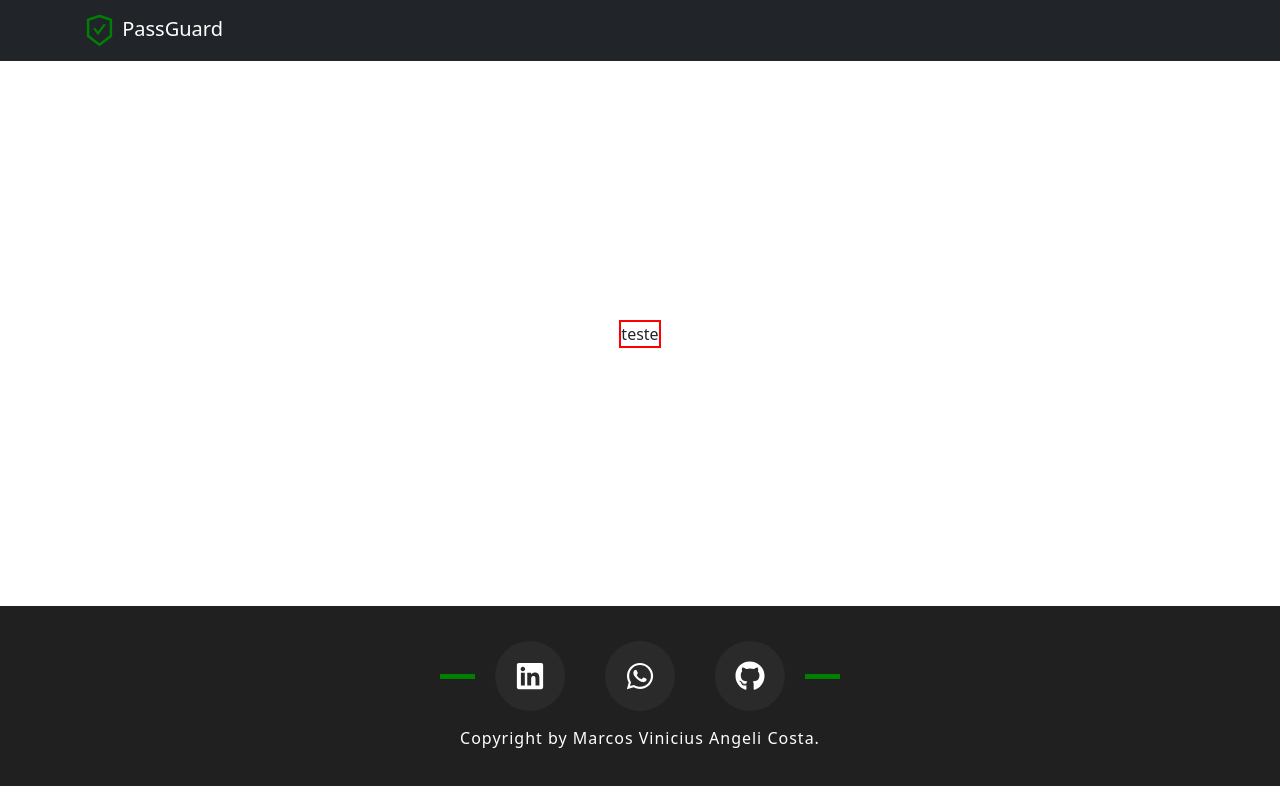
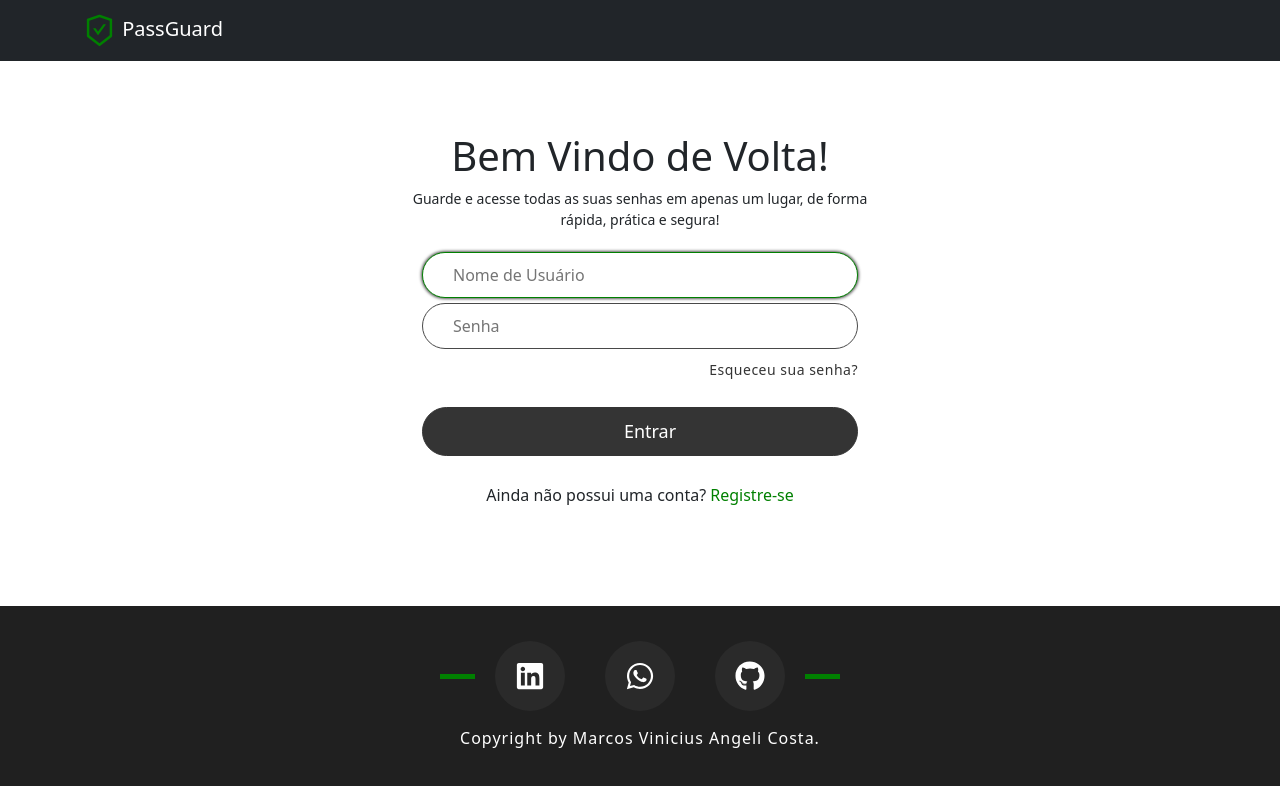
Before and after one commit to MarcosVinicius556/PassGuard_React_TS, a React (Vite) app: page / in a window 1280 px wide. Shown: the top 786 px of the page. Built offline with nearby package versions, Linux system fonts and the light colour scheme.

Commit message:
Página de Login estilizada

```diff
--- a/src/components/DefaultPageContent/PageContent.style.tsx
+++ b/src/components/DefaultPageContent/PageContent.style.tsx
@@ -4,6 +4,6 @@ export const DefaultPageContainer = styled.div`
     display: flex;
     justify-content: center;
     align-items: center;
-
+    width: 100%;
     height: 100%;
 `;
--- a/src/pages/Login/Login.style.tsx
+++ b/src/pages/Login/Login.style.tsx
@@ -1,5 +1,115 @@
 import { styled } from "styled-components";
 
 export const LoginCard = styled.div`
-    border: 2px solid red;
+
+    height: 80%;
+    max-height: 550px;
+
+    width: 80%;
+    max-width: 500px;
+
+    display: flex;
+    justify-content: center;
+    align-items: center;
+    flex-direction: column;
+
+    padding: 1em;
+
+    & span {
+
+        display: flex;
+        justify-content: center;
+        align-items: center;
+        flex-direction: column;
+
+        & h1 {
+
+        }
+
+        & small {
+            text-align: center;
+        }
+    }
+
+    & form {
+        flex: 1;
+        width: 100%;
+
+        display: flex;
+        justify-content: center;
+        align-items: center;
+        flex-direction: column;
+
+        & span {
+            width: 100%;
+            padding: 1em;
+            & input {
+                width: 100%;
+                border-radius: 25px;
+                border: 1px solid #494949;
+                padding: 10px;
+                padding-left: 30px;
+                outline: none;
+                transition: all .4s ease-in-out;
+
+                &:focus {
+                    border: 1px solid green;
+                    -webkit-box-shadow: 0px 0px 3px 1px #575757;
+                    -moz-box-shadow: 0px 0px 3px 1px #575757;
+                    box-shadow: 0px 0px 3px 1px #575757;
+                }
+
+                & + input {
+                    margin-top: 5px;
+                }
+
+            }
+
+            & a {
+                text-decoration: none;
+                align-self: self-end;
+                margin-top: 10px;
+                font-size: 14px;
+                letter-spacing: .5px;
+                color: #343434;
+            }
+        }
+
+        & input[type="submit"] {
+            width: 100%;
+            border-radius: 25px;
+            border: 1px solid #343434;
+            padding: 10px;
+            padding-left: 30px;
+            outline: none;
+            margin-top: 1.5em;
+            transition: all .4s ease-in-out;
+            background: #343434;
+            color: #fff;
+            font-size: 18px;
+            transition: all .3s ease-in-out;
+
+            &:hover {
+                background: #e6e6e6;
+                color:#343434;
+            }
+        }
+    }
+
+    & h6 {
+        width: 100%;
+        height: 50px;
+        padding: .5em;
+        & p {
+            text-align: center;
+            font-size: 16px;
+
+            & a {
+                text-decoration: none;
+                color: green;
+            }
+        }
+
+
+    }
 `;
--- a/src/pages/Login/index.tsx
+++ b/src/pages/Login/index.tsx
@@ -5,7 +5,25 @@ const Login = () => {
   return (
     <DefaultPageContent>
       <LoginCard>
-        teste
+        <span>
+          <h1>Bem Vindo de Volta!</h1>
+          <small>Guarde e acesse todas as suas senhas em apenas um lugar, de forma rápida, prática e segura!</small>
+        </span>
+
+        <form>
+          <span>
+            <input type="text" placeholder='Nome de Usuário' autoFocus/>
+            <input type="password" placeholder='Senha'/>
+            <a href="#RecuperarSenha">Esqueceu sua senha?</a>
+
+            <input type="submit" value="Entrar" />
+          </span>
+        </form>
+
+        <h6>
+          <p>Ainda não possui uma conta? <a href='#Registre-se'>Registre-se</a></p>
+        </h6>
+
       </LoginCard>
     </DefaultPageContent>
   );
```
